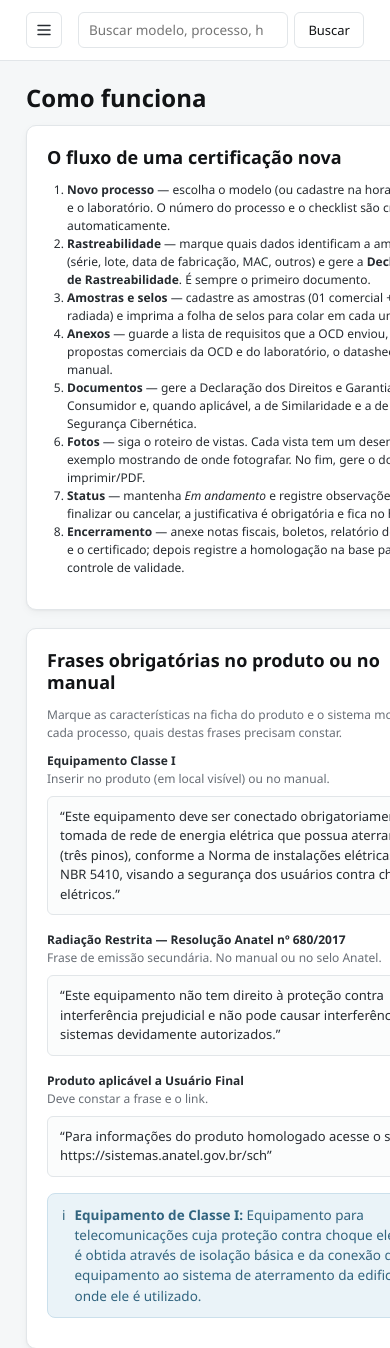
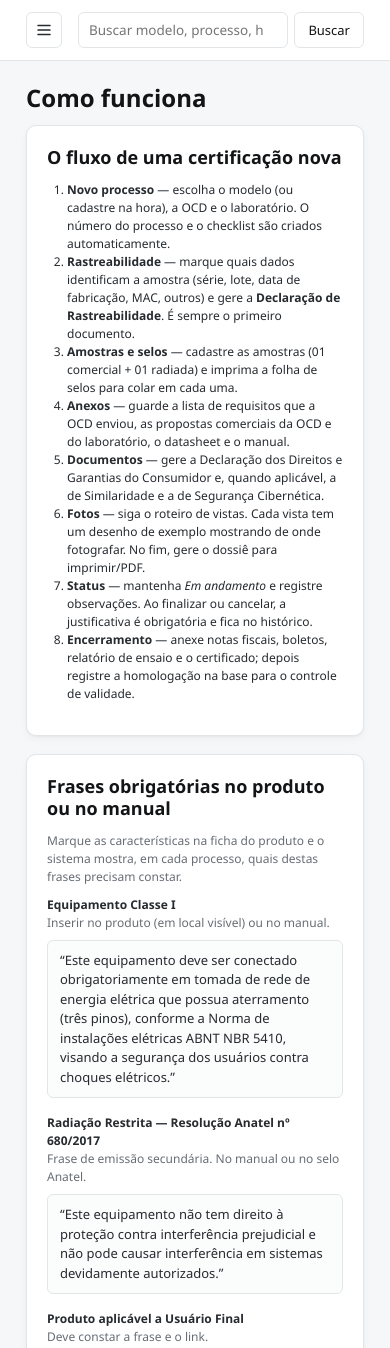
Before and after one commit to JhuanNohl/Anatel-JTorres, a Flask app: page /ajuda in a window 390 px wide; the page is wider, and only the part inside the window is pictured. Shown: the top 1348 px of that part. Run offline with Flask 3, Linux system fonts and the light colour scheme; data comes from the database, SQL or seed files in the repository.

Commit message:
fix(ui): stop cards forcing page-wide horizontal scroll
Print mostrou os cards do painel (Pendencias/Homologacoes a vencer)
lado a lado empurrando a pagina inteira pra rolagem horizontal, com o
menu lateral se comportando certo. Causa: grid item tem min-width:auto
por padrao, entao nao encolhe abaixo do conteudo (uma tabela larga ou
um nome de status longo) - quem devia rolar internamente (.rolagem)
acabava esticando o card, e o card esticava a grid, e a grid esticava
a pagina.

.grade > *{min-width:0} deixa qualquer item de grid encolher de
verdade; quem sobra de largura agora rola dentro da propria tabela,
nao na pagina. Tambem antecipei o breakpoint do .g2 (as duas colunas
largas do painel) para empilhar em <=1200px junto com g3/g4/g5, em vez
de só em <=600px - a largura por coluna ficava curta demais pras
tabelas bem antes de chegar no tamanho de celular.

Co-Authored-By: Claude Sonnet 5 <noreply@anthropic.com>

```diff
--- a/app/static/css/app.css
+++ b/app/static/css/app.css
@@ -128,6 +128,11 @@ code{background:#eef1f2;padding:1px 5px;border-radius:4px;font-size:12.5px;color
 .cartao-titulo h2,.cartao-titulo h3{margin:0}
 
 .grade{display:grid;gap:16px}
+/* grid item nao encolhe abaixo do conteudo por padrao (min-width:auto) - e isso
+   que forcava a pagina inteira a rolar na horizontal quando um card tinha uma
+   tabela larga dentro. Com min-width:0 o card encolhe e quem rola e a tabela
+   (.rolagem), nao a pagina. */
+.grade > *{min-width:0}
 .g2{grid-template-columns:repeat(2,1fr)}
 .g3{grid-template-columns:repeat(3,1fr)}
 .g4{grid-template-columns:repeat(4,1fr)}
@@ -145,7 +150,12 @@ code{background:#eef1f2;padding:1px 5px;border-radius:4px;font-size:12.5px;color
 .versao{display:inline-block;margin-left:6px;padding:1px 6px;border-radius:10px;background:#eef1f2;color:var(--texto-fraco);font-size:10.5px;font-weight:600;letter-spacing:.02em}
 .g5{grid-template-columns:repeat(5,1fr)}
 .versao{display:inline-block;margin-left:6px;padding:1px 6px;border-radius:10px;background:#eef1f2;color:var(--texto-fraco);font-size:10.5px;font-weight:600;letter-spacing:.02em}
-@media (max-width:1200px){.g4,.g5{grid-template-columns:repeat(2,1fr)}.g3{grid-template-columns:repeat(2,1fr)}}
+@media (max-width:1200px){
+  .g4,.g5{grid-template-columns:repeat(2,1fr)}
+  .g3{grid-template-columns:repeat(2,1fr)}
+  /* colunas largas (tabelas) empilham antes de ficarem apertadas demais */
+  .g2{grid-template-columns:1fr}
+}
 @media (max-width:600px){
   .g2,.g3,.g4,.g5{grid-template-columns:1fr}
   /* nome da empresa/data cede lugar pro menu e a busca, que importam mais aqui */
```
